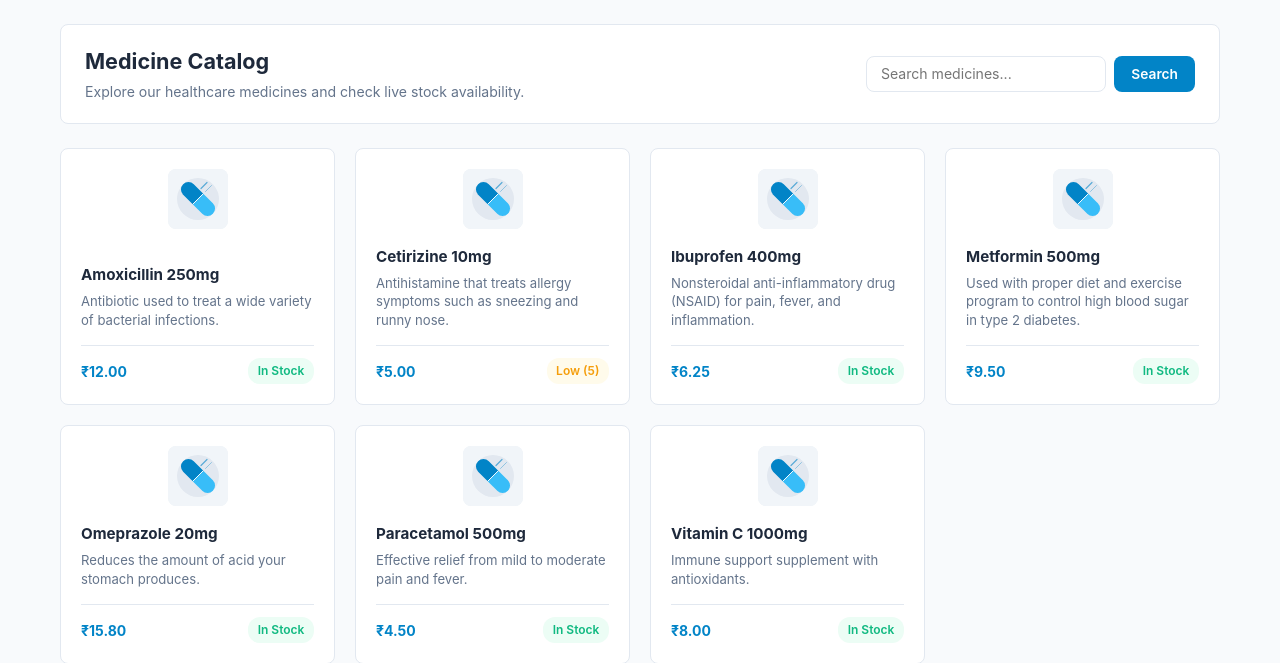
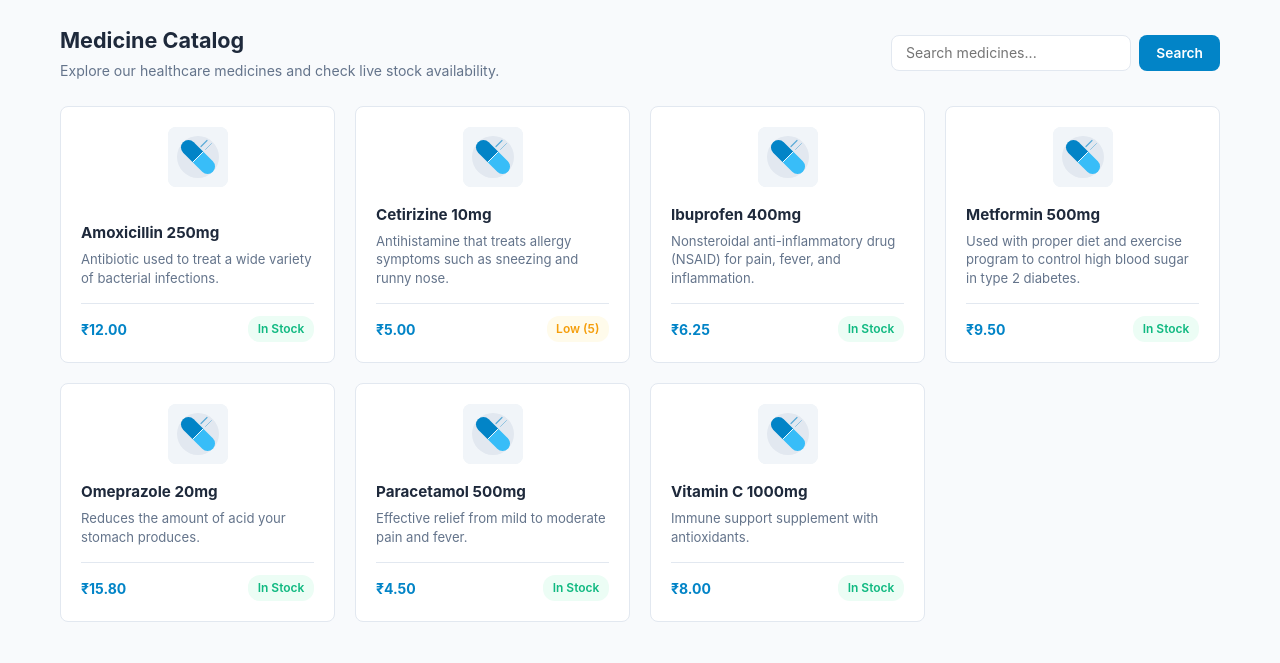
Before and after one commit to ashonbaiju/PHARMACY, a PHP site: page / in a window 1280 px wide. Shown: the part 61-724 px from the top of the page. Run offline with PHP 8.4, Linux system fonts and the light colour scheme; data comes from the database, SQL or seed files in the repository; data that the repository does not hold is empty.

Commit message:
Remove all greeting banner markup and unused greeting CSS across the website

```diff
--- a/index.html
+++ b/index.html
@@ -21,11 +21,11 @@
     <!-- Main Container -->
     <main class="container dashboard-container" style="flex-grow: 1;">
 
-        <!-- Greeting & Search Banner -->
-        <div class="greeting-banner" style="flex-wrap: wrap; gap: 1rem;">
-            <div class="greeting-text">
-                <h2>Medicine Catalog</h2>
-                <p>Explore our healthcare medicines and check live stock availability.</p>
+        <!-- Catalog Header & Search -->
+        <div style="display: flex; justify-content: space-between; align-items: center; flex-wrap: wrap; gap: 1rem; margin-bottom: 1.5rem;">
+            <div>
+                <h2 style="font-size: 1.35rem; font-weight: 700; margin-bottom: 0.25rem;">Medicine Catalog</h2>
+                <p style="color: var(--text-muted); font-size: 0.88rem;">Explore our healthcare medicines and check live stock availability.</p>
             </div>
             <form id="publicSearchForm" style="display: flex; gap: 0.5rem; align-items: center;">
                 <input type="text" name="search" id="publicSearchInput" class="form-control" placeholder="Search medicines..." style="max-width: 240px; height: 36px;">
--- a/style.css
+++ b/style.css
@@ -102,48 +102,6 @@ a:hover {
 .dashboard-container {
   padding: 1.5rem 1.25rem 3rem;
 }
-
-/* Greeting Banner */
-.greeting-banner {
-  display: flex;
-  align-items: center;
-  justify-content: space-between;
-  background: var(--surface);
-  border: 1px solid var(--border);
-  border-radius: var(--radius);
-  padding: 1.25rem 1.5rem;
-  margin-bottom: 1.5rem;
-}
-
-.greeting-text h2 {
-  font-size: 1.35rem;
-  font-weight: 700;
-  margin-bottom: 0.25rem;
-}
-
-.greeting-text p {
-  color: var(--text-muted);
-  font-size: 0.88rem;
-}
-
-.greeting-actions {
-  display: flex;
-  align-items: center;
-  gap: 0.75rem;
-}
-
-.date-pill {
-  background: var(--surface-alt);
-  border: 1px solid var(--border);
-  padding: 0.4rem 0.85rem;
-  border-radius: 20px;
-  font-size: 0.82rem;
-  color: var(--text-muted);
-  display: inline-flex;
-  align-items: center;
-  gap: 0.35rem;
-}
-
 /* Horizontal Metric Strip */
 .metrics-strip {
   display: grid;
```
Also changed, not shown: dashboard.html (+1 -19 lines).
